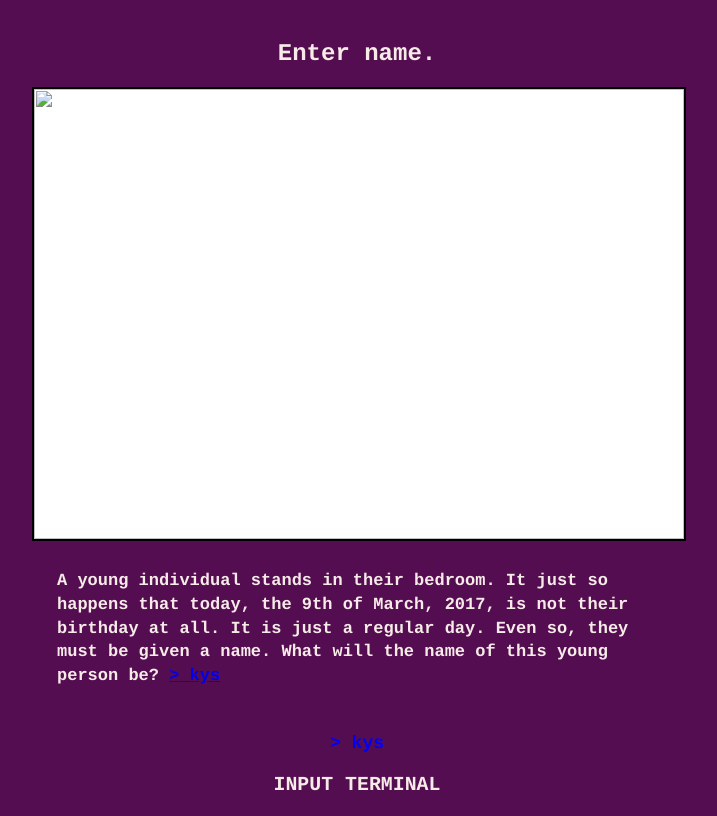
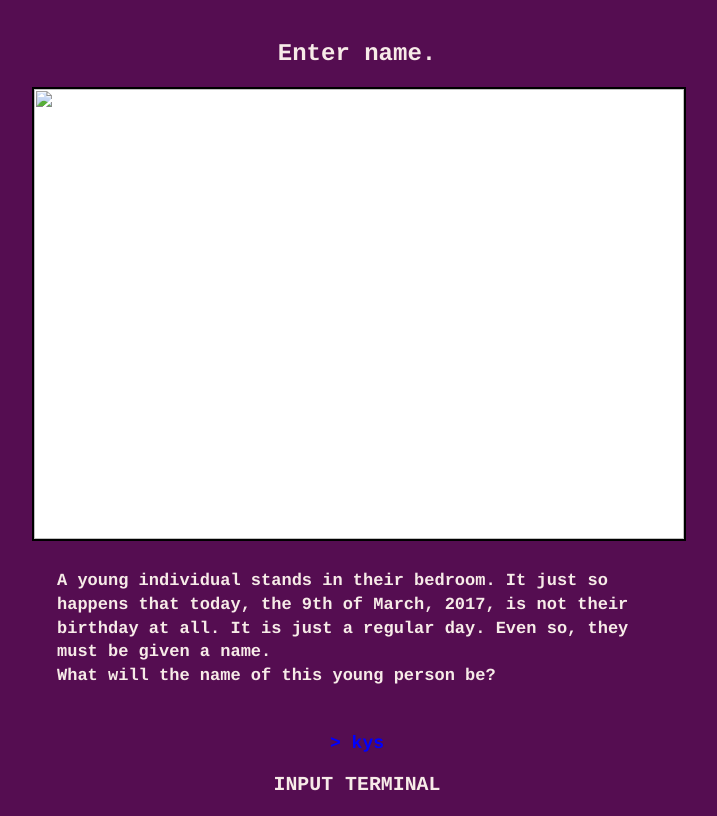
Before and after one commit to Avid-Xenoblade-Player/axp-stu-2, a Jekyll site: the page built from index.md, in a window 1280 px wide. Shown: the top 816 px of the page, without its empty margins (283-1000 px from the left). Built offline with Jekyll 4.4.1, drawn with Linux system fonts in a browser that asks for light colours; some web fonts are replaced; grey boxes are pictures that could not be loaded.

Commit message:
Update index.md

```diff
--- a/index.md
+++ b/index.md
@@ -3,6 +3,4 @@ layout: default
 title: Enter name.
 image: /assets/panels/panel1.png
 ---
-A young individual stands in their bedroom. It just so happens that today, the 9th of March, 2017, is not their birthday at all. It is just a regular day. Even so, they must be given a name.
-What will the name of this young person be?
-<a href="/story/000002.html">> kys</a>
+A young individual stands in their bedroom. It just so happens that today, the 9th of March, 2017, is not their birthday at all. It is just a regular day. Even so, they must be given a name. <br> What will the name of this young person be?
```
